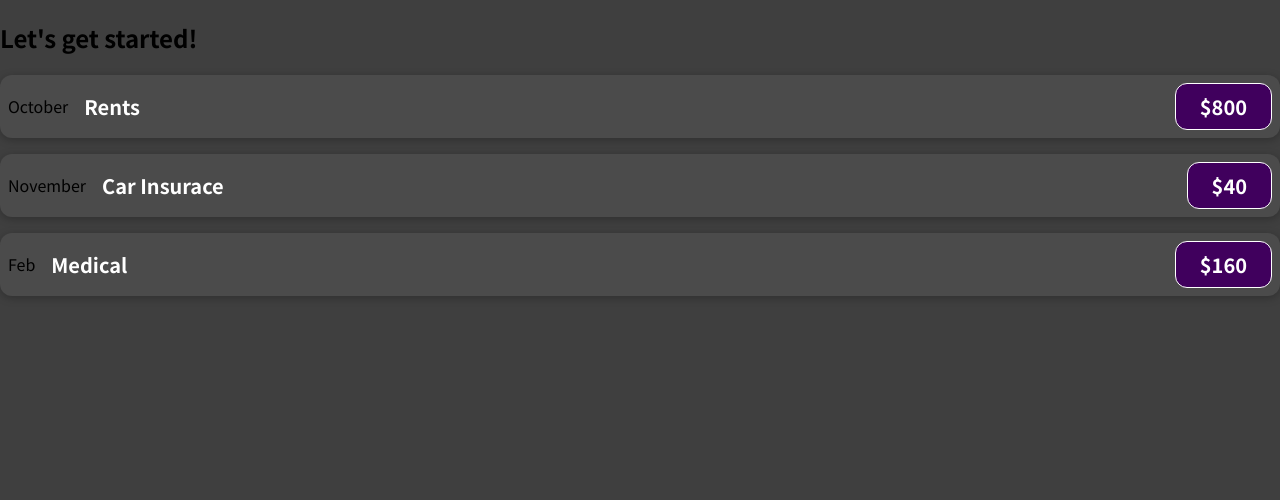
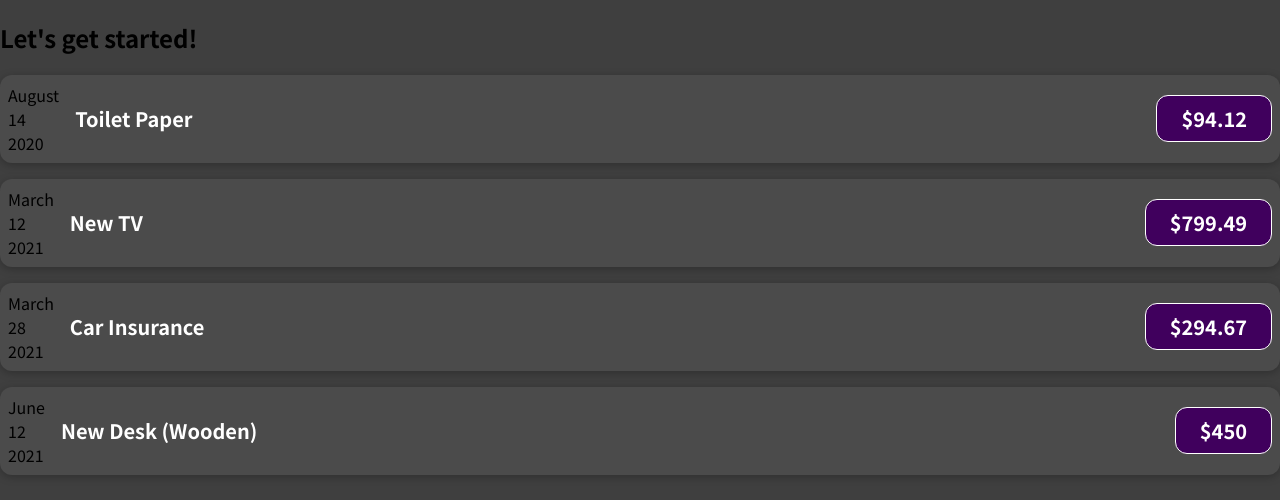
Before and after one commit to JuniorTavarez/The-Complete-Guide, a React (Create React App) app: page / in a window 1280 px wide. Shown: the top 500 px of the page. Built offline with nearby package versions, Linux system fonts and the light colour scheme.

Commit message:
playing with components

```diff
--- a/src/App.js
+++ b/src/App.js
@@ -1,12 +1,50 @@
 import ExpenseItem from './components/ExpenseItem';
 
 function App() {
+  const expenses = [
+    {
+      id: 'e1',
+      title: 'Toilet Paper',
+      amount: 94.12,
+      date: new Date(2020, 7, 14),
+    },
+    { id: 'e2', title: 'New TV', amount: 799.49, date: new Date(2021, 2, 12) },
+    {
+      id: 'e3',
+      title: 'Car Insurance',
+      amount: 294.67,
+      date: new Date(2021, 2, 28),
+    },
+    {
+      id: 'e4',
+      title: 'New Desk (Wooden)',
+      amount: 450,
+      date: new Date(2021, 5, 12),
+    },
+  ];
   return (
     <div>
       <h2>Let's get started!</h2>
-      <ExpenseItem date='October' title='Rents' amount='800' />
-      <ExpenseItem date='November' title='Car Insurace' amount='40' />
-      <ExpenseItem date='Feb' title='Medical' amount='160' />
+      <ExpenseItem
+        title={expenses[0].title}
+        amount={expenses[0].amount}
+        date={expenses[0].date}
+      />
+      <ExpenseItem
+        title={expenses[1].title}
+        amount={expenses[1].amount}
+        date={expenses[1].date}
+      />
+      <ExpenseItem
+        title={expenses[2].title}
+        amount={expenses[2].amount}
+        date={expenses[2].date}
+      />
+      <ExpenseItem
+        title={expenses[3].title}
+        amount={expenses[3].amount}
+        date={expenses[3].date}
+      />
     </div>
   );
 }
--- /dev/null
+++ b/src/components/ExpenseDate.jsx
@@ -0,0 +1,14 @@
+function ExpenseDate({ date }) {
+  const month = date.toLocaleString('en-US', { month: 'long' });
+  const day = date.toLocaleString('en-US', { day: '2-digit' });
+  const year = date.getFullYear();
+  return (
+    <div>
+      <div>{month}</div>
+      <div>{day}</div>
+      <div>{year}</div>
+    </div>
+  );
+}
+
+export default ExpenseDate;
--- a/src/components/ExpenseItem.jsx
+++ b/src/components/ExpenseItem.jsx
@@ -1,13 +1,11 @@
+import ExpenseDate from './ExpenseDate';
+
 import './ExpenseItem.css';
 
 function ExpenseItem({ date, title, amount }) {
-  //   const expenseDate = new Date(2021, 2, 28);
-  //   const expenseTitle = 'Car Insurance';
-  //   const expenseAmount = 294.67;
-
   return (
     <div className='expense-item'>
-      <div>{date}</div>
+      <ExpenseDate date={date} />
       <div className='expense-item__description'>
         <h2>{title}</h2>
         <div className='expense-item__price'>${amount}</div>
```
Also changed, not shown: 1 other file (tests, documents, lock files or other folders).
